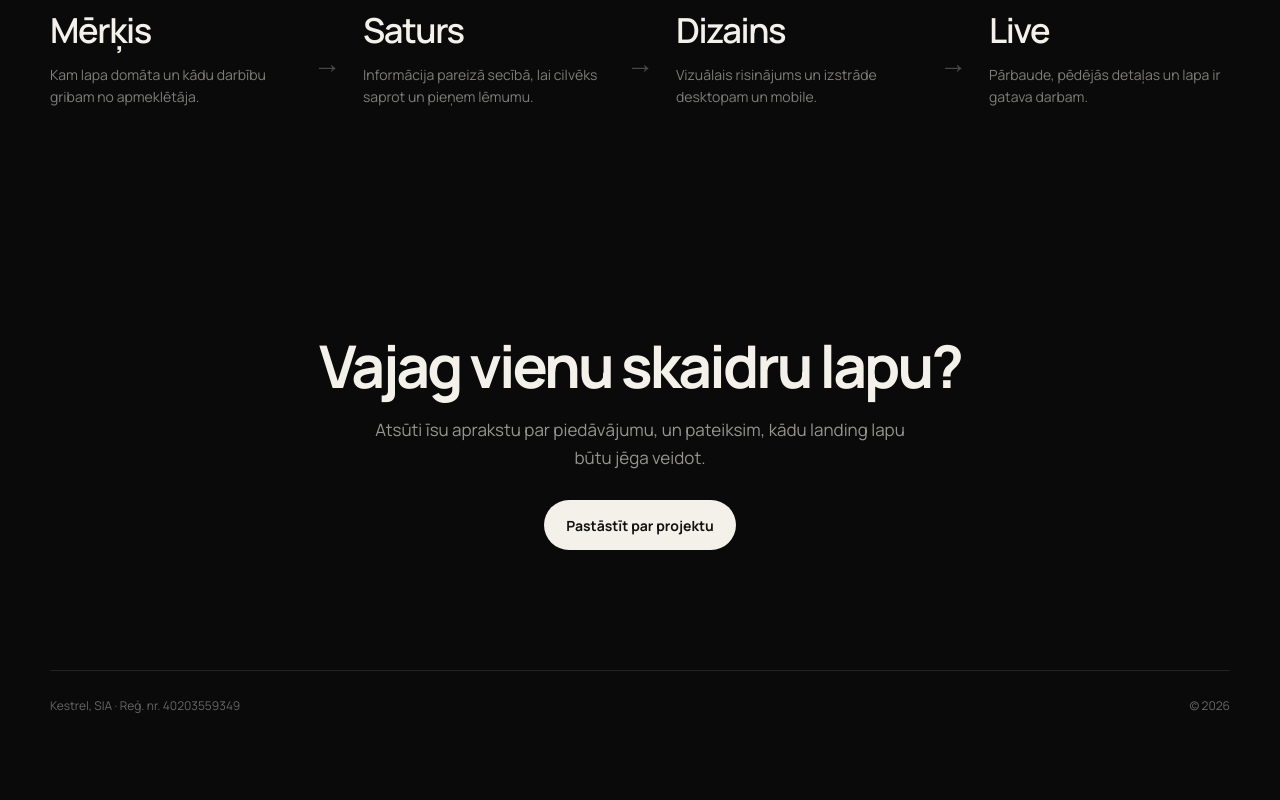
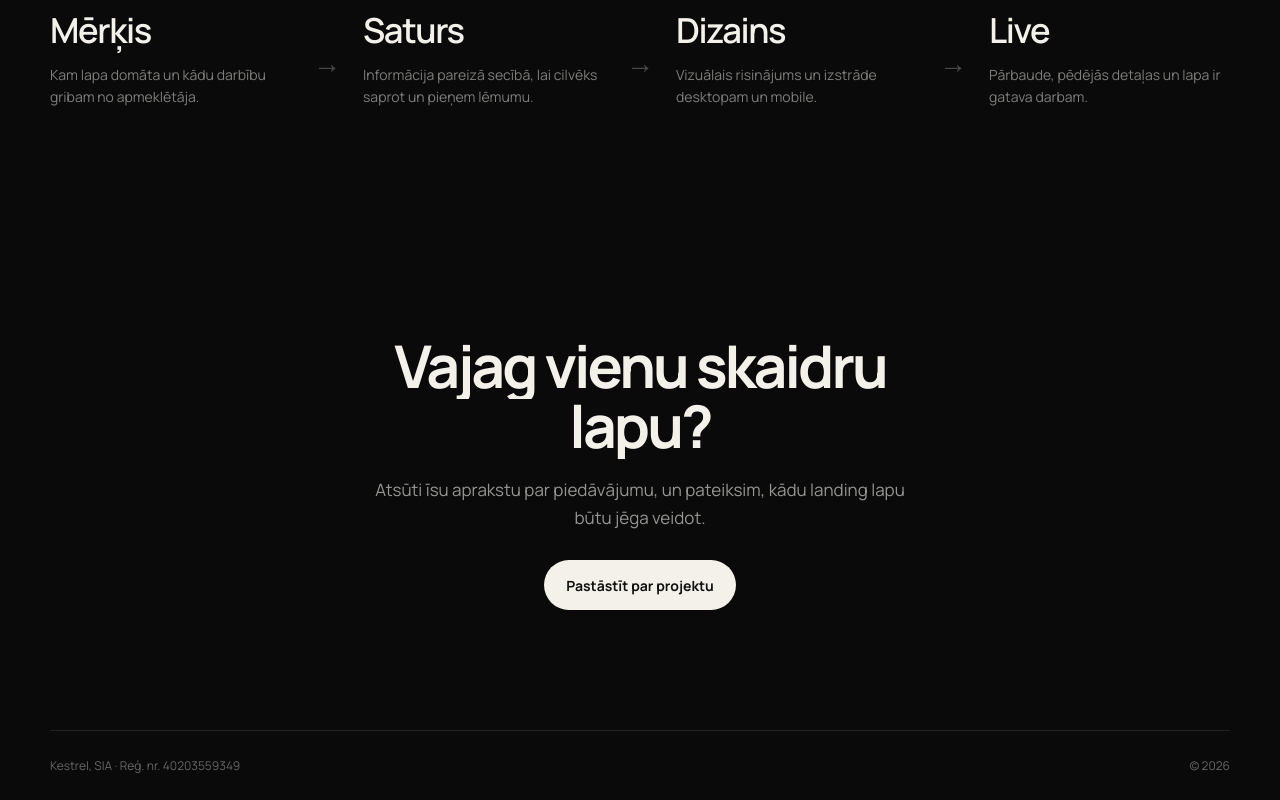
Before and after one commit to davisl24/WEBSITEAGENCY, a Next.js app: page /pakalpojumi/landing-lapa in a window 1280 px wide. Shown: the part 3235-4035 px from the top of the page. Before the commit the page ends 3975 px from the top, so only its background shows below. Built offline with nearby package versions, Linux system fonts and the light colour scheme.

Commit message:
motion: polish landing final CTA

```diff
--- a/app/pakalpojumi/landing-lapa/page.tsx
+++ b/app/pakalpojumi/landing-lapa/page.tsx
@@ -259,12 +259,23 @@ export default function LandingPage() {
       </section>
 
       <section className="service-page-cta">
-        <h2>Vajag vienu skaidru lapu?</h2>
-        <p>
-          Atsūti īsu aprakstu par piedāvājumu, un pateiksim, kādu landing lapu
-          būtu jēga veidot.
-        </p>
-        <a className="button button-primary" href="/#contact">Pastāstīt par projektu</a>
+        <RevealOnView className="line-mask-reveal service-cta-title">
+          <h2 className="service-line-stack">
+            <span className="service-reveal-line"><span>Vajag vienu skaidru</span></span>
+            <span className="service-reveal-line"><span>lapu?</span></span>
+          </h2>
+        </RevealOnView>
+
+        <RevealOnView className="service-cta-copy" delay={120}>
+          <p>
+            Atsūti īsu aprakstu par piedāvājumu, un pateiksim, kādu landing lapu
+            būtu jēga veidot.
+          </p>
+        </RevealOnView>
+
+        <RevealOnView className="service-cta-action" delay={220}>
+          <a className="button button-primary" href="/#contact">Pastāstīt par projektu</a>
+        </RevealOnView>
       </section>
 
       <footer className="service-page-footer">
```
